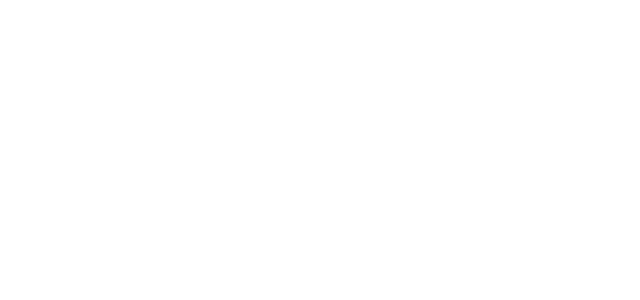
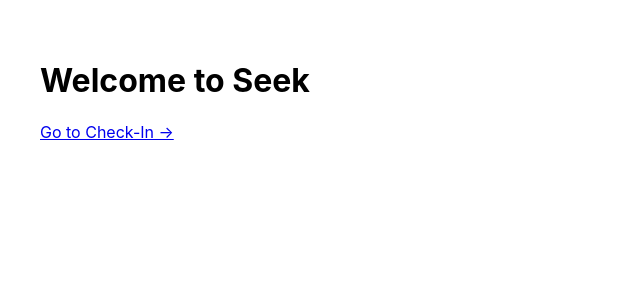
Before and after one commit to LaurenWeiss1/seek-mvp, a React (Create React App) app: page / in a window 1280 px wide. Before the commit this address had no page. Shown: the top 300 px of the page, without its empty margins (0-640 px from the left). Built offline with nearby package versions, Linux system fonts and the light colour scheme.

Commit message:
Add homepage route to fix root URL

```diff
--- a/src/App.js
+++ b/src/App.js
@@ -1,13 +1,14 @@
 import { BrowserRouter as Router, Routes, Route } from "react-router-dom";
 import CheckIn from "./CheckIn";
-import BarView from "./BarView";
+// import Feed or other pages as needed
 
 function App() {
   return (
     <Router>
       <Routes>
+        <Route path="/" element={<div style={{ padding: 40 }}><h1>Welcome to Seek</h1><p><a href="/checkin">Go to Check-In →</a></p></div>} />
         <Route path="/checkin" element={<CheckIn />} />
-        <Route path="/bar/:barName" element={<BarView />} />
+        {/* add more routes here like <Route path="/bar/:barName" element={<BarFeed />} /> */}
       </Routes>
     </Router>
   );
```
